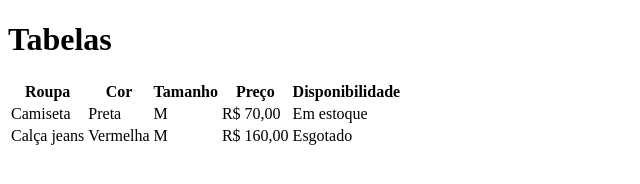
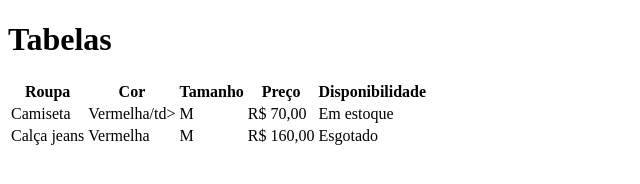
Before and after one commit to Leicam-Maciel/aula-tabela, a plain HTML site: page index.html in a window 1280 px wide. Shown: the whole page, without its empty margins (0-640 px from the left). Drawn offline with Linux system fonts and the light colour scheme.

Commit message:
mudado preta para vermelha coluna cor

```diff
--- a/index.html
+++ b/index.html
@@ -21,7 +21,7 @@
 
             <tr>
                 <td>Camiseta</td>
-                <td>Preta</td>
+                <td>Vermelha/td>
                 <td>M</td>
                 <td>R$ 70,00</td>
                 <td>Em estoque</td>
```
